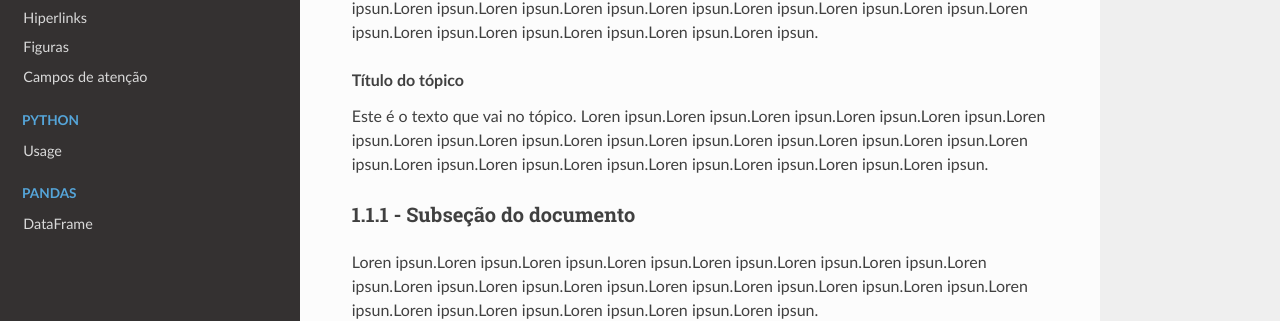
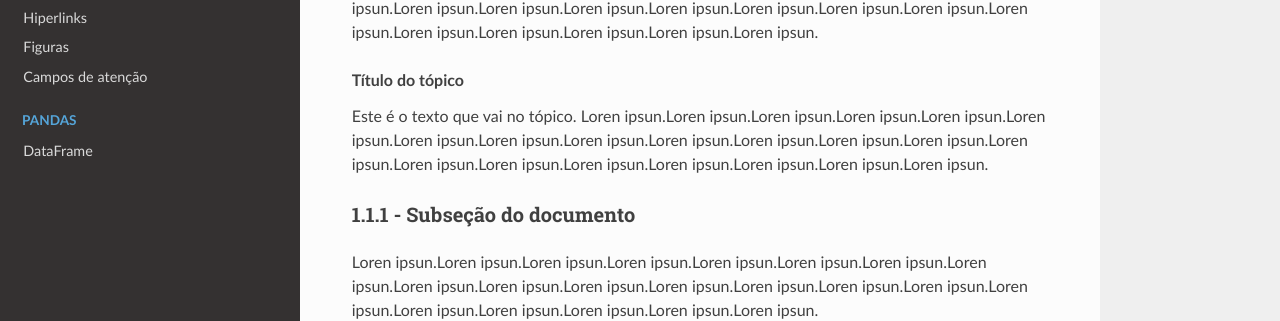
Before and after one commit to conteudo-orbeai/RTD-LIVRO, a Sphinx documentation site: the page built from docs/source/configuracoes_rtd_orbeai.rst, in a window 1280 px wide. Shown: the part 339-660 px from the top of the page. Built offline with Sphinx 7.4.7 and the Read the Docs theme 2.0.0, drawn with Linux system fonts in a browser that asks for light colours; pages that are not in the unit, such as notebooks, are missing from menus.

Commit message:
Update index.rst

```diff
--- a/docs/source/index.rst
+++ b/docs/source/index.rst
@@ -21,12 +21,6 @@ Material de referência rápida para estudos.
    :caption: PYTHON
    :maxdepth: 1
 
-   primeira_pagina.rst
-   python_introducao.rst
-   usage
-   api
-
-
 .. toctree::
    :caption: PANDAS
    :maxdepth: 1
```
